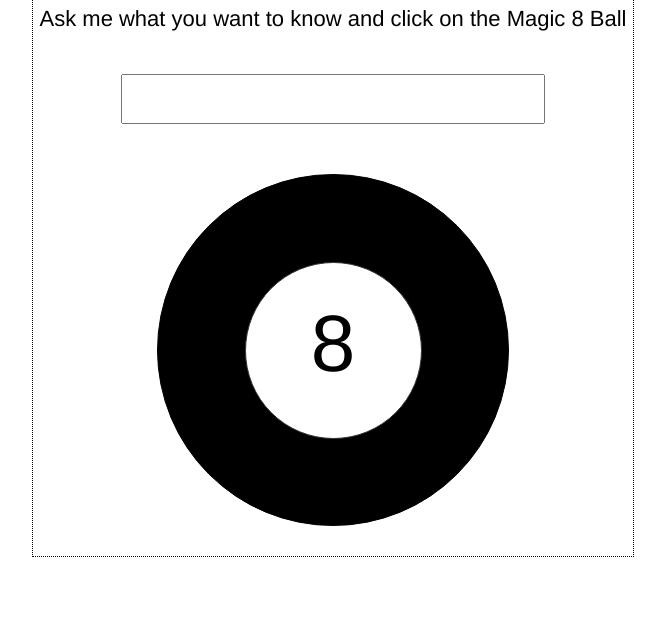
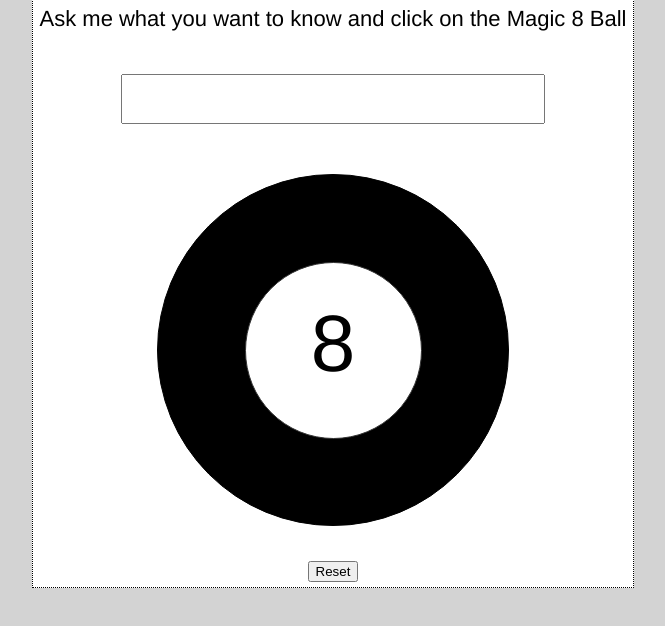
Before and after one commit to amgallo1213/magic-8-ball, a plain HTML site: page index.html in a window 1280 px wide. Shown: the part 144-770 px from the top of the page, without its empty margins (307-972 px from the left). Drawn offline with Linux system fonts and the light colour scheme.

Commit message:
adding some styling and more

```diff
--- a/index.html
+++ b/index.html
@@ -18,6 +18,7 @@
                 <p id="answer"></p>
             </div>
         </div>
+        <button type="reset">Reset</button>
     </div>
     <script src="script.js"></script>
 </body>
--- a/style.css
+++ b/style.css
@@ -1,3 +1,7 @@
+body    {
+    background-color: lightgray;
+}
+
 h1  {
     font-weight: 100;
     font-size: 2.5em;
@@ -10,6 +14,7 @@ h1  {
     text-align: center;
     font-family: 'Helvetica Neue', arial;
     font-weight: 100;
+    background-color: white;
 }
 div.eight-ball  {
     background-color: black;
@@ -49,3 +54,6 @@ p#answer    {
 #info   {
     font-size: 22px;
 }
+button  {
+    margin: 5px;
+}
```
